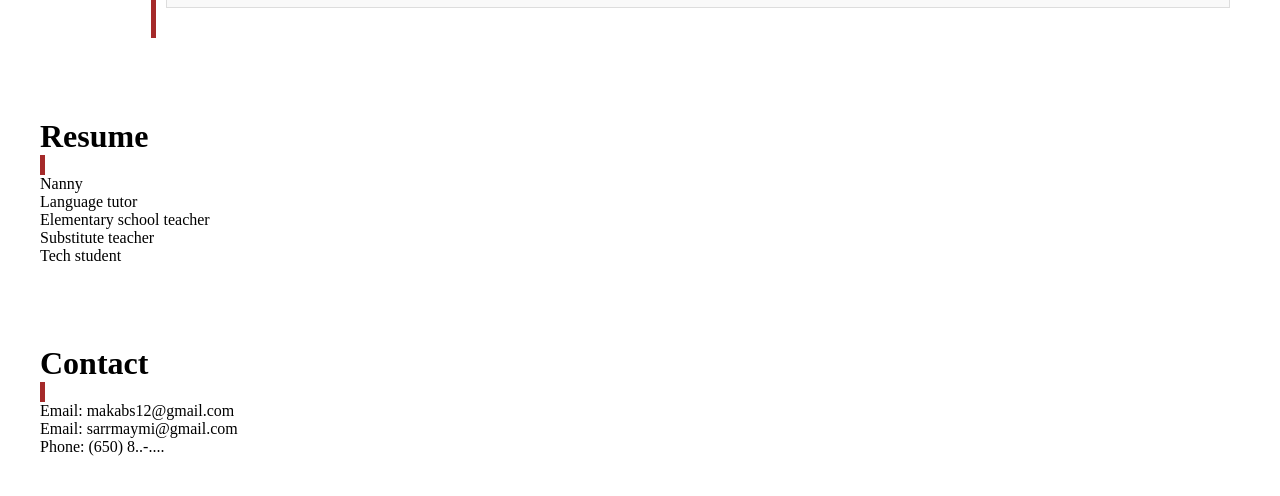
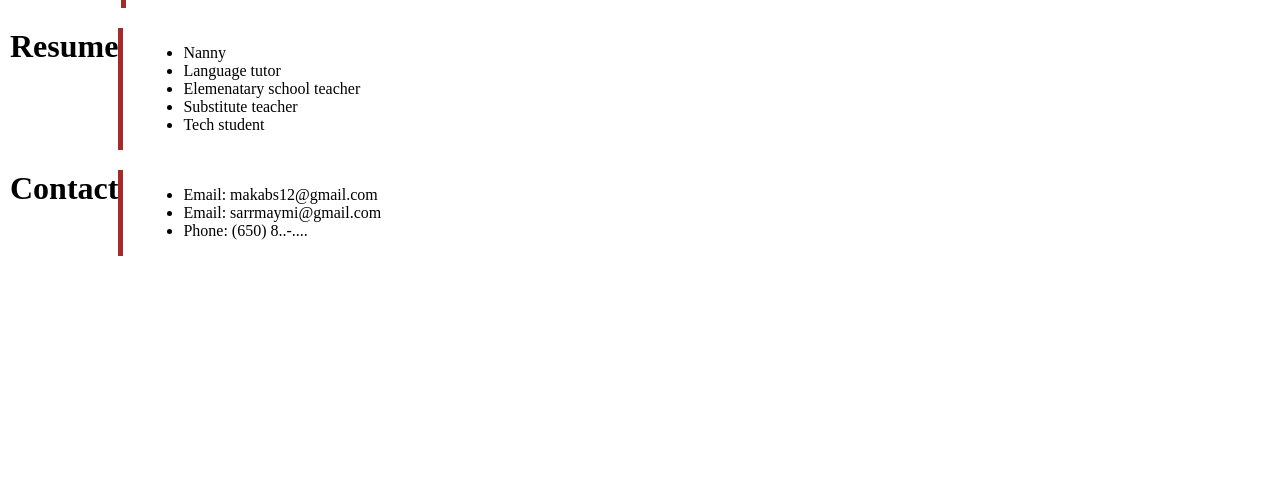
Before and after one commit to maymikb/first-portfolio, a plain HTML site: page index.html in a window 1280 px wide. Shown: the part 1153-1649 px from the top of the page. After the commit the page ends 1419 px from the top, so only its background shows below. Drawn offline with Linux system fonts and the light colour scheme.

Commit message:
changed divs to ul and added borders to contact &res sections

```diff
--- a/index.html
+++ b/index.html
@@ -81,12 +81,14 @@
         <h1>Resume</h1>
 
         <p id="description">
-            <div> Nanny</div>
-          <div>Language tutor</div>
-            <div>Elementary school teacher</div>
-            <div>Substitute teacher</div>
-           <div>Tech student</div>
-            </p>
+            <ul>
+                <li>Nanny</li>
+                <li>Language tutor</li>
+                <li>Elemenatary school teacher</li>
+
+                    <li>Substitute teacher</li>
+                    <li>Tech student</li>
+            </ul>
     </section>
 
 
@@ -100,10 +102,12 @@
         <h1>Contact</h1>
 
         <p id="description">
-            <div> Email: makabs12@gmail.com</div>
-                  Email: sarrmaymi@gmail.com
-            </div>
-          <div>Phone: (650) 8..-....</div>
+            <ul>
+
+                <li>Email: makabs12@gmail.com</li>
+                <li>Email: sarrmaymi@gmail.com</li>
+                <li>Phone: (650) 8..-....</li>
+            </ul>
             </p>
     </section>
 
--- a/style.css
+++ b/style.css
@@ -90,9 +90,22 @@ section h1 {
 #projects {
     display: flex;
     flex-direction: row;
+    padding: 10px;
 }
 
 #container {
     border-left: 5px solid brown;
     padding: 10px;
 }
+
+#resume {
+    display: flex;
+    flex-direction: row;
+    padding: 10px;
+}
+
+#contact {
+    display: flex;
+    flex-direction: row;
+    padding: 10px;
+}
```
